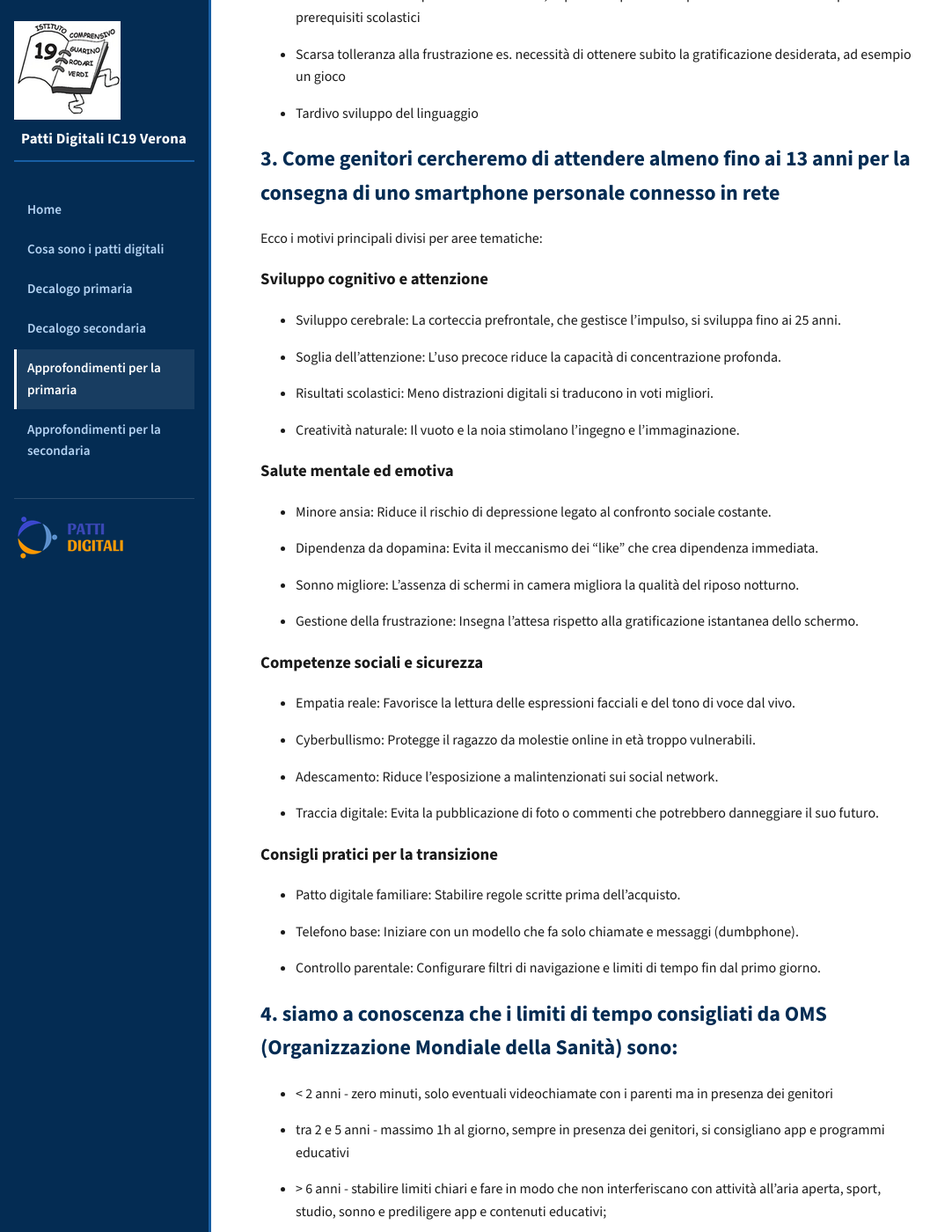
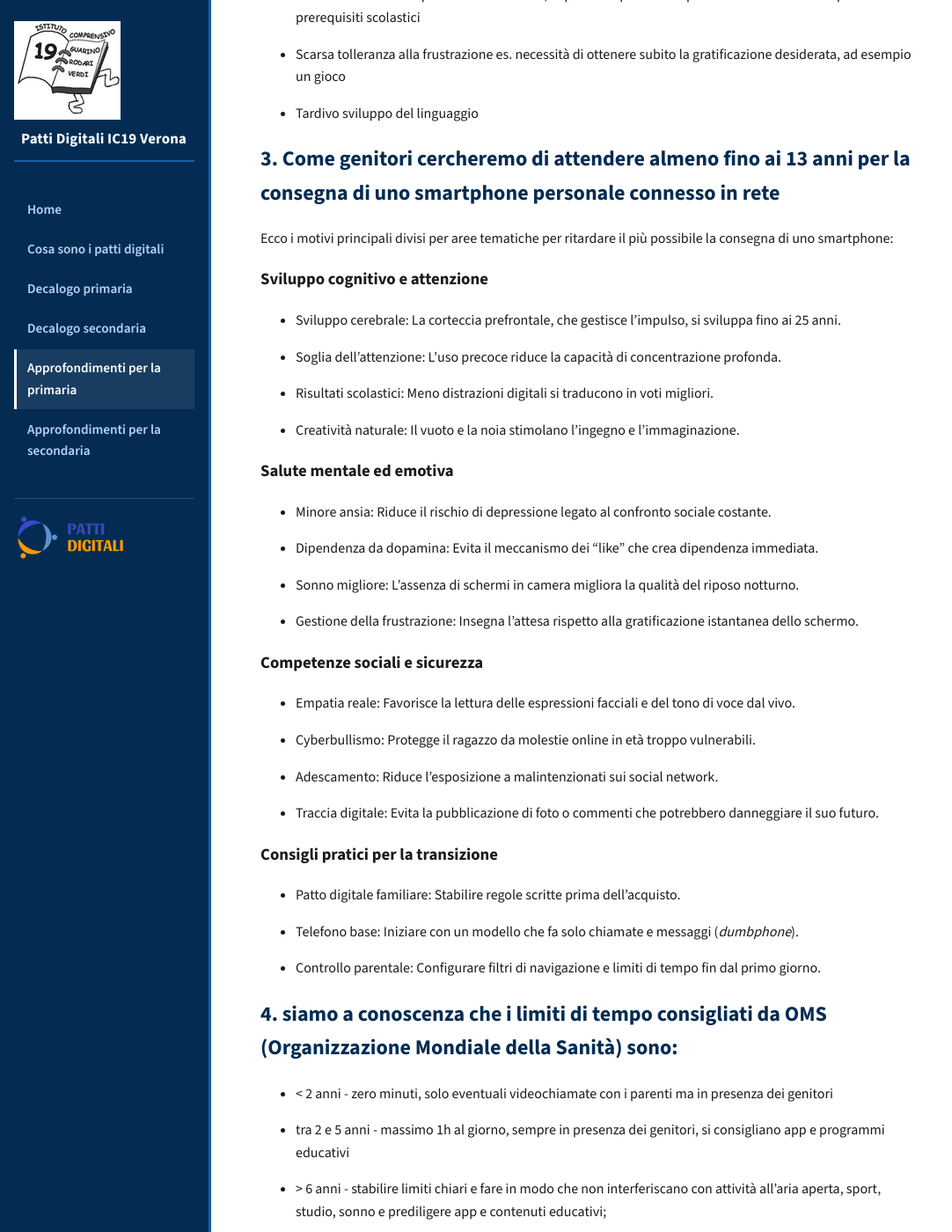
Before and after one commit to albvalente/prova, a Jekyll site: the page built from patto-digitale-primaria-approfondimenti.md, in a window 1280 px wide and 1400 px high, scrolled down 1663 px. Shown: the whole window at 88% size, without its empty margins (0-1082 px from the left). Built offline with Jekyll 4.4.1, drawn with Linux system fonts in a browser that asks for light colours.

Commit message:
Update patto-digitale-primaria-approfondimenti.md

```diff
--- a/patto-digitale-primaria-approfondimenti.md
+++ b/patto-digitale-primaria-approfondimenti.md
@@ -50,7 +50,7 @@ Gli esiti di tale esposizione spesso non sono immediatamente osservabili, ma pos
 
 ## 3\. Come genitori cercheremo di attendere almeno fino ai 13 anni per la consegna di uno smartphone personale connesso in rete
 
-Ecco i motivi principali divisi per aree tematiche:
+Ecco i motivi principali divisi per aree tematiche per ritardare il più possibile la consegna di uno smartphone:
 
 ### Sviluppo cognitivo e attenzione
 
@@ -89,7 +89,7 @@ Ecco i motivi principali divisi per aree tematiche:
 
 *   Patto digitale familiare: Stabilire regole scritte prima dell'acquisto.
 
-*   Telefono base: Iniziare con un modello che fa solo chiamate e messaggi (dumbphone).
+*   Telefono base: Iniziare con un modello che fa solo chiamate e messaggi (_dumbphone_).
 
 *   Controllo parentale: Configurare filtri di navigazione e limiti di tempo fin dal primo giorno.
 
```
